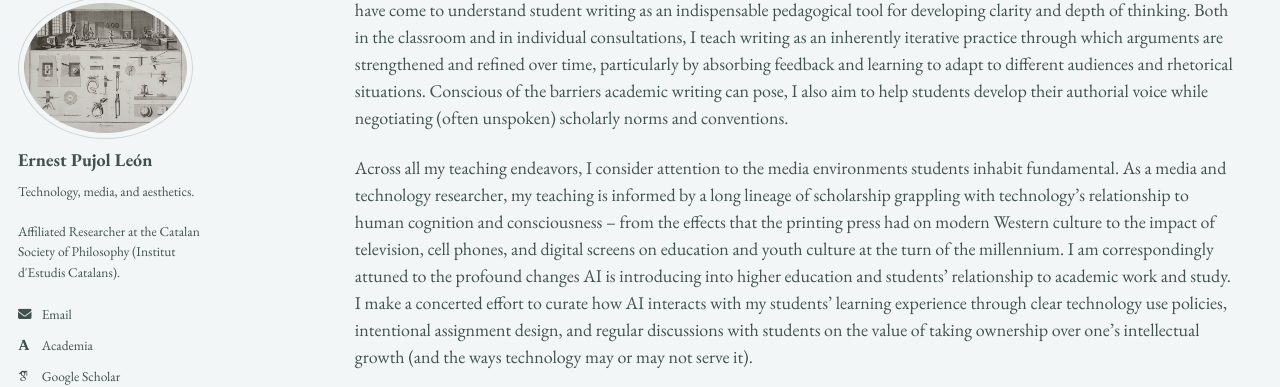
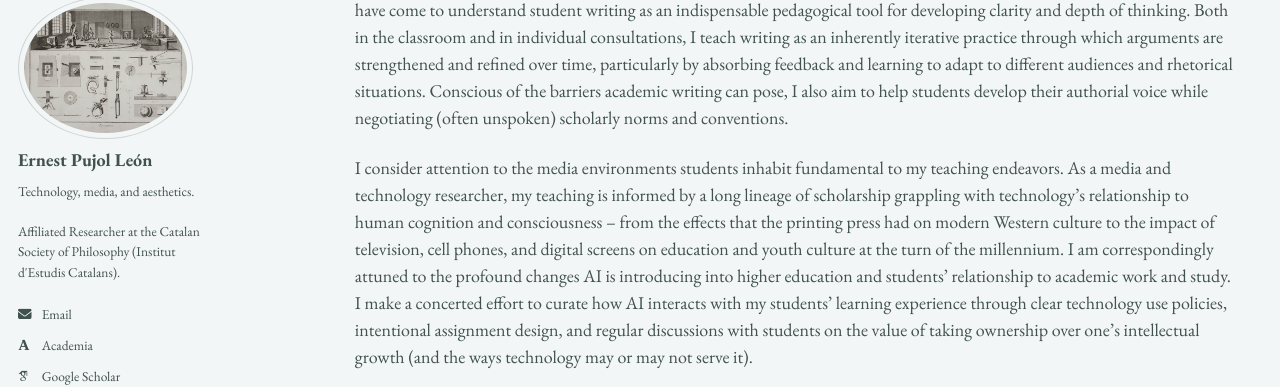
Before and after one commit to epujol90/epujol90.github.io, a Jekyll site: the page built from _pages/teaching.md, in a window 1280 px wide and 900 px high, scrolled down 521 px. Shown: the part 104-491 px from the top of the window. Built offline with Jekyll 4.4.1, drawn with Linux system fonts in a browser that asks for light colours; some web fonts are replaced; a script bundle is joined from its source files by our own code; library files that are not in the unit come from our copies.

Commit message:
Update teaching.md

```diff
--- a/_pages/teaching.md
+++ b/_pages/teaching.md
@@ -11,7 +11,7 @@ My teaching experience includes both classroom instruction and writing center pr
 
 Beyond traditional coursework, my teaching owes much to my writing center experience. Over two consecutive years, I led more than 300 one-on-one writing consultations at Duke's Thompson Writing Studio, working with students from all majors across the university, and mentoring a cohort of new consultants in their first year at the Studio. Through this writing center work, I have come to understand student writing as an indispensable pedagogical tool for developing clarity and depth of thinking. Both in the classroom and in individual consultations, I teach writing as an inherently iterative practice through which arguments are strengthened and refined over time, particularly by absorbing feedback and learning to adapt to different audiences and rhetorical situations. Conscious of the barriers academic writing can pose, I also aim to help students develop their authorial voice while negotiating (often unspoken) scholarly norms and conventions.
 
-Across all my teaching endeavors, I consider attention to the media environments students inhabit fundamental. As a media and technology researcher, my teaching is informed by a long lineage of scholarship grappling with technology’s relationship to human cognition and consciousness -- from the effects that the printing press had on modern Western culture to the impact of television, cell phones, and digital screens on education and youth culture at the turn of the millennium. I am correspondingly attuned to the profound changes AI is introducing into higher education and students’ relationship to academic work and study. I make a concerted effort to curate how AI interacts with my students’ learning experience through clear technology use policies, intentional assignment design, and regular discussions with students on the value of taking ownership over one’s intellectual growth (and the ways technology may or may not serve it).
+I consider attention to the media environments students inhabit fundamental to my teaching endeavors. As a media and technology researcher, my teaching is informed by a long lineage of scholarship grappling with technology’s relationship to human cognition and consciousness -- from the effects that the printing press had on modern Western culture to the impact of television, cell phones, and digital screens on education and youth culture at the turn of the millennium. I am correspondingly attuned to the profound changes AI is introducing into higher education and students’ relationship to academic work and study. I make a concerted effort to curate how AI interacts with my students’ learning experience through clear technology use policies, intentional assignment design, and regular discussions with students on the value of taking ownership over one’s intellectual growth (and the ways technology may or may not serve it).
 <br>
 <br>
 <br>
```
